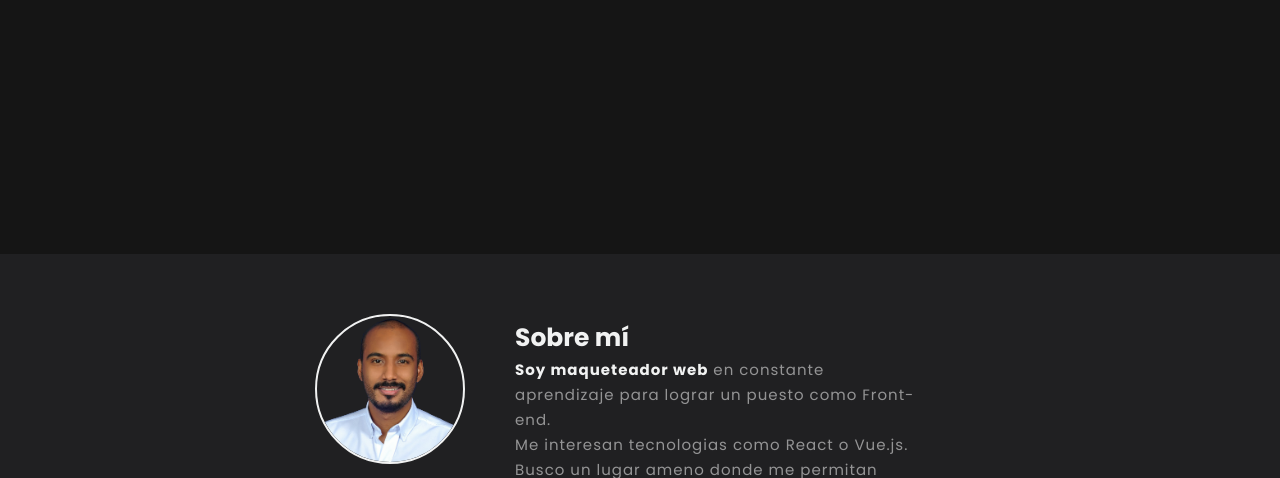
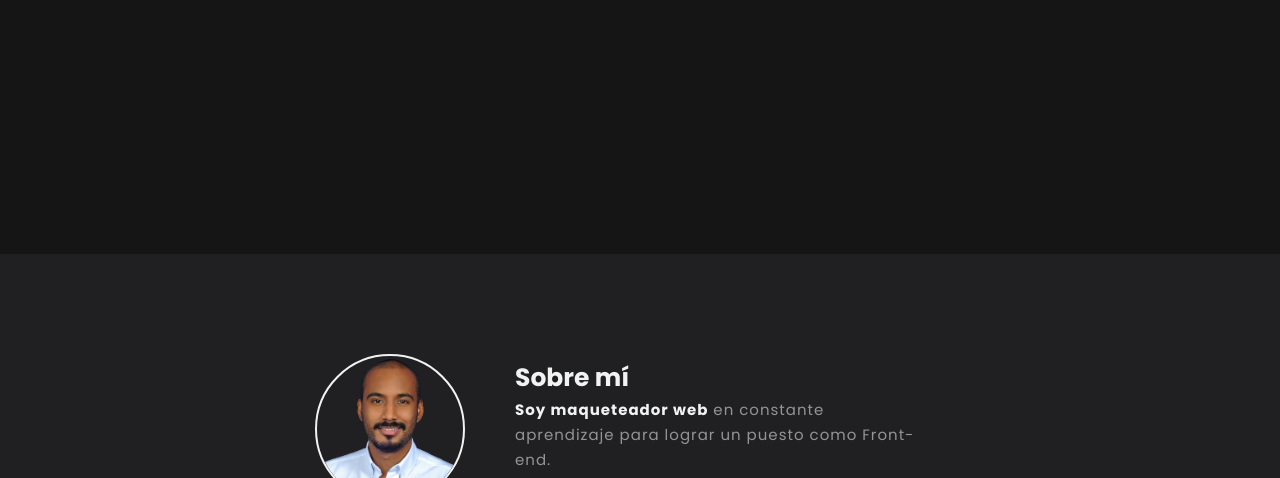
Before and after one commit to Mooenz/curriculum-vitae, a plain HTML site: page index.html in a window 1280 px wide. Shown: the part 446-924 px from the top of the page. Drawn offline with Linux system fonts and the light colour scheme.

Commit message:
i add new styles

```diff
--- a/css/desktop.scss
+++ b/css/desktop.scss
@@ -23,7 +23,7 @@
 .about-me {
   &__container {
     width: 80%;
-    margin: 60px auto;
+    margin: 100px auto;
   }
 
   &__right {
--- a/css/style.scss
+++ b/css/style.scss
@@ -183,7 +183,7 @@ a {
     display: grid;
     place-items: center;
     grid-template-rows: repeat(2, 1fr);
-    margin: 60px 0;
+    margin: 100px 0;
     gap: 10px;
   }
 
@@ -253,7 +253,7 @@ a {
 // work
 .work {
   background-color: var(--black-light);
-  padding-top: 60px;
+  padding: 100px 0;
 
   &__container {
     // text-align: center;
```
Also changed, not shown: css/desktop.css, css/style.css, 2 other files.
